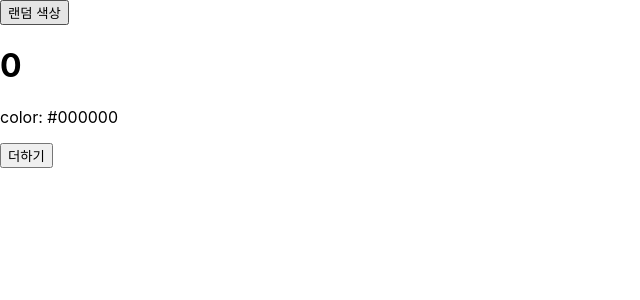
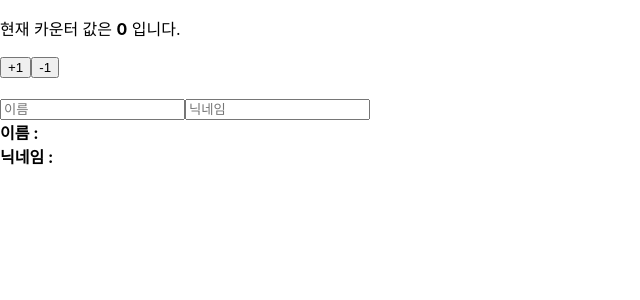
Before and after one commit to mndangee/react-study, a React (Create React App) app: page / in a window 1280 px wide. Shown: the top 300 px of the page, without its empty margins (0-640 px from the left). Built offline with nearby package versions, Linux system fonts and the light colour scheme.

Commit message:
Hooks tutorial: useState

```diff
--- /dev/null
+++ b/src/component/hooks/Counter.js
@@ -0,0 +1,30 @@
+import React from 'react';
+import { useState } from 'react';
+
+const Counter = () => {
+  const [value, setValue] = useState(0);
+
+  return (
+    <div>
+      <p>
+        현재 카운터 값은 <strong>{value}</strong> 입니다.
+      </p>
+      <button
+        onClick={() => {
+          setValue(value + 1);
+        }}
+      >
+        +1
+      </button>
+      <button
+        onClick={() => {
+          setValue(value - 1);
+        }}
+      >
+        -1
+      </button>
+    </div>
+  );
+};
+
+export default Counter;
--- /dev/null
+++ b/src/component/hooks/Info.js
@@ -0,0 +1,35 @@
+import React, { useState } from 'react';
+
+const Info = () => {
+  const [name, setName] = useState('');
+  const [nickname, setNickname] = useState('');
+
+  const onChangeName = e => {
+    setName(e.target.value);
+  };
+
+  const onChangeNickname = e => {
+    setNickname(e.target.value);
+  };
+
+  return (
+    <>
+      <div>
+        <input value={name} onChange={onChangeName} placeholder='이름' />
+        <input
+          value={nickname}
+          onChange={onChangeNickname}
+          placeholder='닉네임'
+        />
+      </div>
+      <div>
+        <strong>이름 : </strong> {name}
+      </div>
+      <div>
+        <strong>닉네임 : </strong> {nickname}
+      </div>
+    </>
+  );
+};
+
+export default Info;
--- a/src/index.js
+++ b/src/index.js
@@ -2,6 +2,7 @@ import React from 'react';
 import ReactDOM from 'react-dom/client';
 import './index.css';
 import App from './App';
+import HookIndex from './pages/HookIndex';
 import reportWebVitals from './reportWebVitals';
 
 const root = ReactDOM.createRoot(document.getElementById('root'));
@@ -11,7 +12,8 @@ root.render(
   //   <App />
   // </React.StrictMode>
 
-  <App />
+  // <App />
+  <HookIndex />
 );
 
 reportWebVitals();
--- /dev/null
+++ b/src/pages/HookIndex.js
@@ -0,0 +1,13 @@
+import Counter from '../component/hooks/Counter';
+import Info from '../component/hooks/Info';
+
+const HookIndex = () => {
+  return (
+    <>
+      <Counter /> <br />
+      <Info />
+    </>
+  );
+};
+
+export default HookIndex;
```
